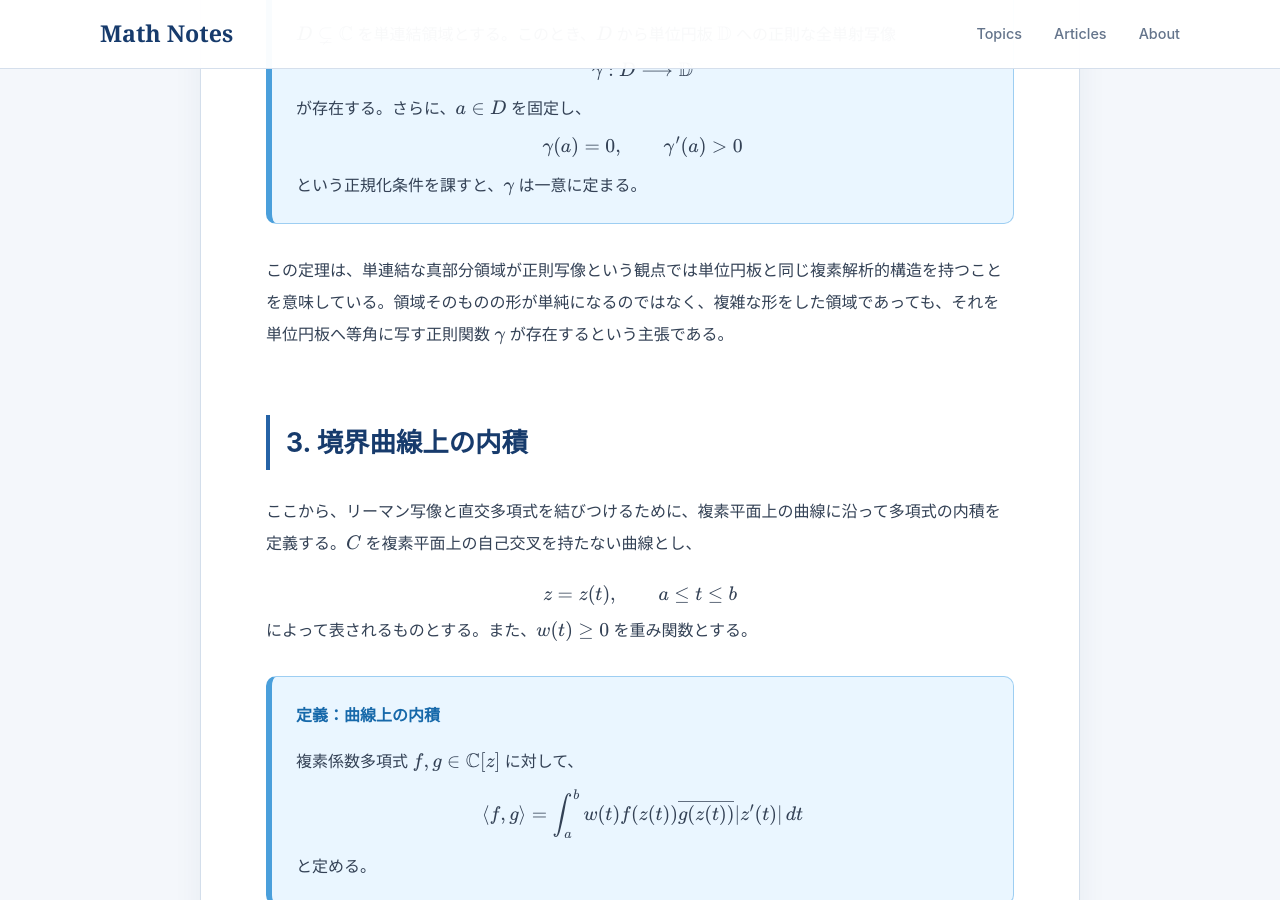
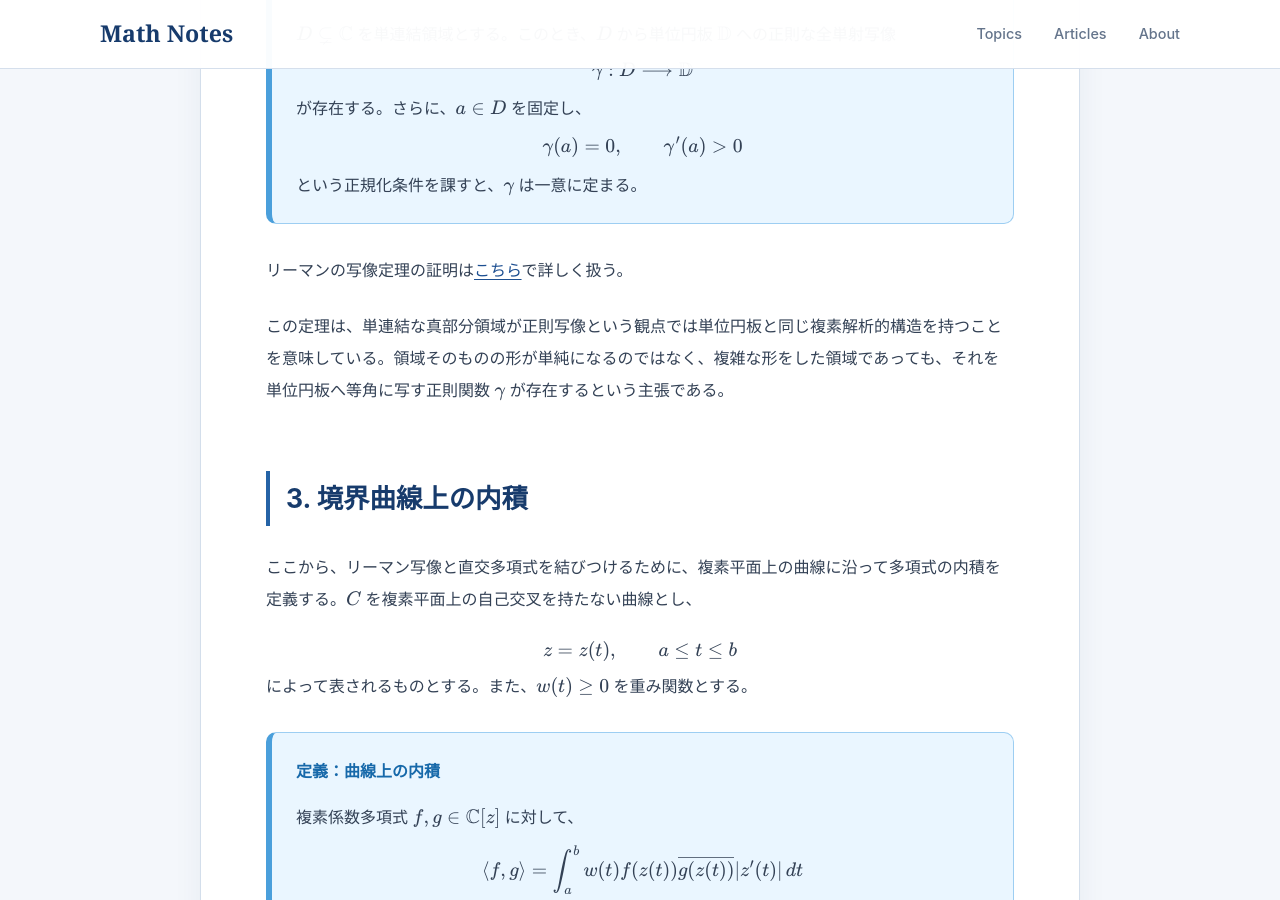
Before and after one commit to koukano/koukano.github.io, a Jekyll site: the page built from articles/riemann-mapping-orthogonal-polynomials.md, in a window 1280 px wide and 900 px high, scrolled down 1325 px. Built offline with Jekyll 4.4.1, drawn with Linux system fonts in a browser that asks for light colours.

Commit message:
Link Riemann mapping theorem proof article

```diff
--- a/articles/riemann-mapping-orthogonal-polynomials.md
+++ b/articles/riemann-mapping-orthogonal-polynomials.md
@@ -62,6 +62,8 @@ $$
 という正規化条件を課すと、$\gamma$ は一意に定まる。
 
 </div>
+
+リーマンの写像定理の証明は[こちら](/articles/riemann-mapping-theorem-proof.html)で詳しく扱う。
 
 この定理は、単連結な真部分領域が正則写像という観点では単位円板と同じ複素解析的構造を持つことを意味している。領域そのものの形が単純になるのではなく、複雑な形をした領域であっても、それを単位円板へ等角に写す正則関数 $\gamma$ が存在するという主張である。
 
```
